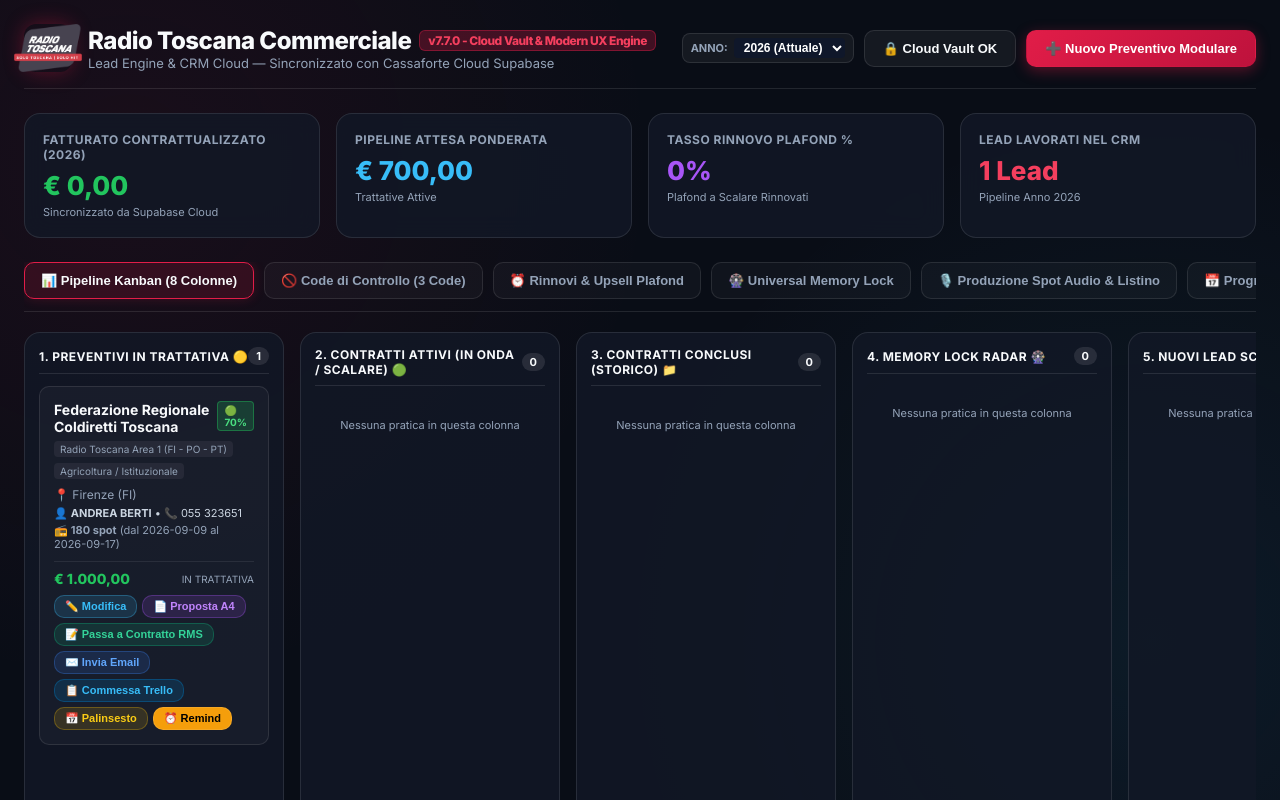
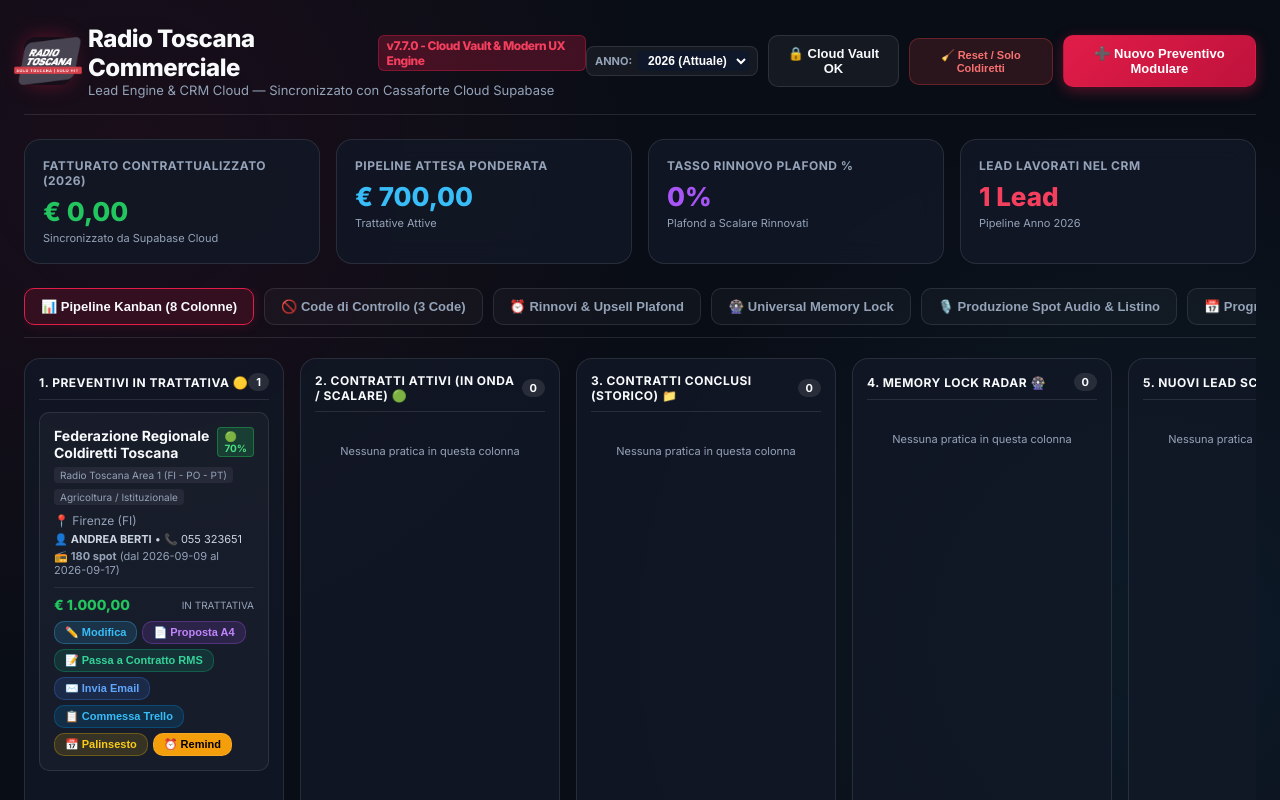
Before and after one commit to fabioasiri-git/eventi-frontend, a Next.js app: page / in a window 1280 px wide. Shown: the top 800 px of the page. Built offline with nearby package versions, Linux system fonts and the light colour scheme.

Commit message:
fix(crm): bump storage key to v3, purge old mock leads and add clean reset button

```diff
--- a/app/page.tsx
+++ b/app/page.tsx
@@ -531,13 +531,15 @@
     noteContratto: ''
   });
 
+  const STORAGE_KEY = 'rt_lead_engine_leads_v3';
+
   // Helper Persistenza Reale (LocalStorage + Memoria)
   function updateLeadsAndPersist(updater: (prev: LeadRow[]) => LeadRow[]) {
     setLeads(prev => {
       const next = updater(prev);
       if (typeof window !== 'undefined') {
         try {
-          localStorage.setItem('rt_lead_engine_leads_v1', JSON.stringify(next));
+          localStorage.setItem(STORAGE_KEY, JSON.stringify(next));
         } catch (e) {
           console.error('LocalStorage write error', e);
         }
@@ -546,20 +548,37 @@
     });
   }
 
+  function handleResetToCleanState() {
+    if (typeof window !== 'undefined') {
+      try {
+        localStorage.removeItem('rt_lead_engine_leads_v1');
+        localStorage.removeItem('rt_lead_engine_leads_v2');
+        localStorage.setItem(STORAGE_KEY, JSON.stringify(INITIAL_LEADS_POOL));
+      } catch (e) {}
+    }
+    setLeads(INITIAL_LEADS_POOL);
+    alert('Pipeline bonificata: visualizzata solo la pratica reale Coldiretti Toscana in PREVENTIVI IN TRATTATIVA.');
+  }
+
   // Caricamento Dati Iniziali con Fallback Deterministico
   useEffect(() => {
     if (typeof window !== 'undefined') {
       try {
-        const saved = localStorage.getItem('rt_lead_engine_leads_v1');
+        // Pulizia forzata delle vecchie cache con mockup di test
+        localStorage.removeItem('rt_lead_engine_leads_v1');
+        localStorage.removeItem('rt_lead_engine_leads_v2');
+
+        const saved = localStorage.getItem(STORAGE_KEY);
         if (saved) {
           const parsed = JSON.parse(saved);
           if (Array.isArray(parsed) && parsed.length > 0) {
-            // Bonifica automatica: esclude i mockup di test 'asfalti-ruge-2026' e 'comune-greve-2026'
+            // Bonifica automatica: elimina i mockup di test 'asfalti-ruge' e 'comune-greve'
             const cleaned = parsed.filter((l: any) => l.id !== 'asfalti-ruge-2026' && l.id !== 'comune-greve-2026');
+            // Assicura che Coldiretti sia presente ed esattamente nella fase PREVENTIVO INVIATO
             const hasColdiretti = cleaned.some((l: any) => l.id === 'coldiretti-toscana-2026');
             const finalList = hasColdiretti ? cleaned : [...INITIAL_LEADS_POOL, ...cleaned];
             setLeads(finalList);
-            localStorage.setItem('rt_lead_engine_leads_v1', JSON.stringify(finalList));
+            localStorage.setItem(STORAGE_KEY, JSON.stringify(finalList));
             return;
           }
         }
@@ -567,11 +586,11 @@
         console.error('Errore lettura localStorage', e);
       }
     }
-    // Inizializza con pool standard che include Federazione Regionale Coldiretti Toscana
+    // Inizializza con pool pulito contenente solo Coldiretti Toscana in trattativa
     setLeads(INITIAL_LEADS_POOL);
     if (typeof window !== 'undefined') {
       try {
-        localStorage.setItem('rt_lead_engine_leads_v1', JSON.stringify(INITIAL_LEADS_POOL));
+        localStorage.setItem(STORAGE_KEY, JSON.stringify(INITIAL_LEADS_POOL));
       } catch (e) {}
     }
   }, []);
@@ -1170,6 +1189,14 @@
 
           <button className="btn" onClick={() => alert('Cassaforte Cloud Supabase: system_vault connesso e sincronizzato!')}>
             🔒 Cloud Vault OK
+          </button>
+          <button
+            className="btn"
+            style={{ background: 'rgba(239, 68, 68, 0.15)', color: '#f87171', border: '1px solid rgba(239, 68, 68, 0.3)', fontSize: '11px', fontWeight: 700 }}
+            onClick={handleResetToCleanState}
+            title="Ripristina la pipeline pulita con solo la pratica reale Coldiretti in trattativa"
+          >
+            🧹 Reset / Solo Coldiretti
           </button>
           <button className="btn btn-primary" onClick={() => setShowQuoteModal(true)}>
             ➕ Nuovo Preventivo Modulare
```
